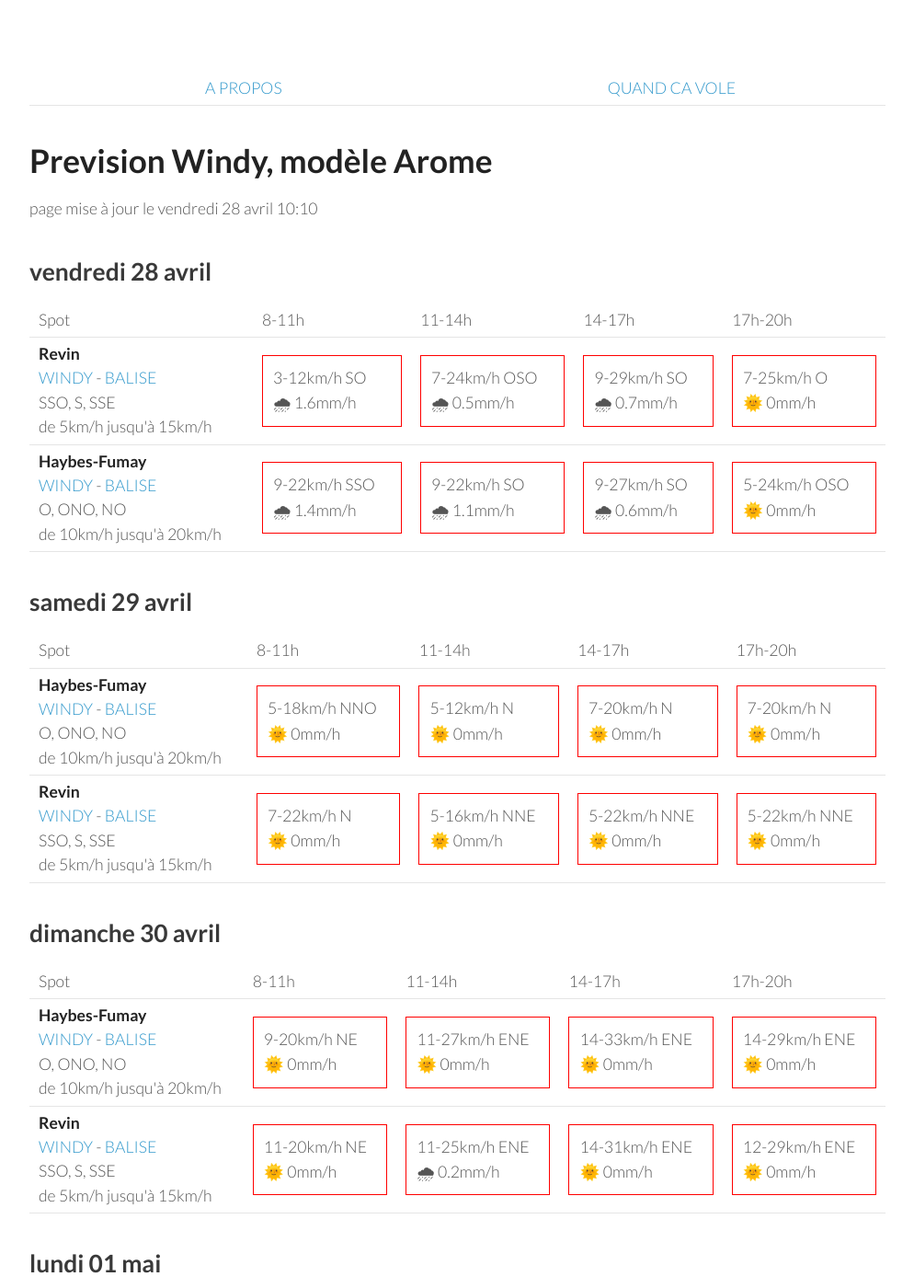
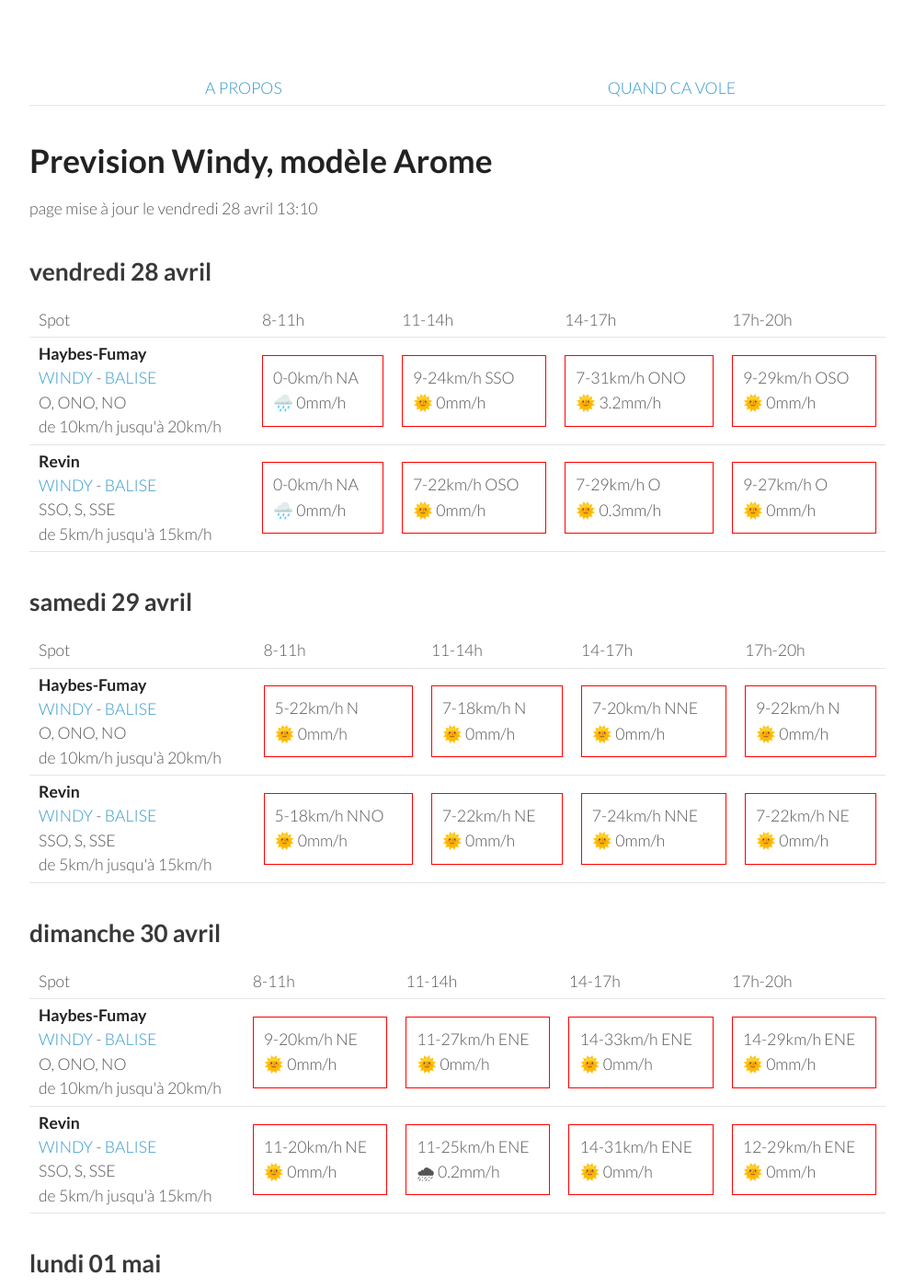
Before and after one commit to parapente-dans-le-nord/parapente-dans-le-nord.github.io, a Jekyll site: the page built from ardennes.markdown, in a window 1280 px wide and 1400 px high. Shown: the whole window at 92% size, without its empty margins (26-1020 px from the left). Built offline with Jekyll 4.4.1, drawn with Linux system fonts in a browser that asks for light colours.

Commit message:
update index.markdown

```diff
--- a/ardennes.markdown
+++ b/ardennes.markdown
@@ -7,7 +7,7 @@ title:  "Tous les spots"
 {: .links}
 
 # Prevision Windy, modèle Arome
-page mise à jour le vendredi 28 avril 10:10
+page mise à jour le vendredi 28 avril 13:10
 
 ## vendredi 28 avril
 
@@ -22,23 +22,21 @@ page mise à jour le vendredi 28 avril 10:10
       <td>17h-20h</td>
     </tr>
 <tr>
-        <td><strong>Revin</strong><br><a href="https://windy.com/49.948/4.625?49.543,4.625,8">WINDY</a> - <span class=""><a href="http://www.balisemeteo.com/balise.php?idBalise=5019">BALISE</a> </span><br> <span class="vent-favorable">SSO, S, SSE</span><br><span class="force-vent">de 5km/h jusqu'à 15km/h</span> </td>
+        <td><strong>Haybes-Fumay</strong><br><a href="https://windy.com/49.998/4.715?49.913,4.738,10">WINDY</a> - <span class=""><a href="http://www.balisemeteo.com/balise.php?idBalise=104">BALISE</a> </span><br> <span class="vent-favorable">O, ONO, NO</span><br><span class="force-vent">de 10km/h jusqu'à 20km/h</span> </td>
 
-            <td><div class="not-flyable"><p>3-12km/h SO</p><p>🌧 1.6mm/h</p></div></td>
-            <td><div class="not-flyable"><p>7-24km/h OSO</p><p>🌧 0.5mm/h</p></div></td>
-            <td><div class="not-flyable"><p>9-29km/h SO</p><p>🌧 0.7mm/h</p></div></td>
-            <td><div class="not-flyable"><p>7-25km/h O</p><p>🌞 0mm/h</p></div></td>
-
+            <td><div class="not-flyable"><p>0-0km/h NA</p><p>🌧️ 0mm/h</p></div></td>
+            <td><div class="not-flyable"><p>9-24km/h SSO</p><p>🌞 0mm/h</p></div></td>
+            <td><div class="not-flyable"><p>7-31km/h ONO</p><p>🌞 3.2mm/h</p></div></td>
+            <td><div class="not-flyable"><p>9-29km/h OSO</p><p>🌞 0mm/h</p></div></td>
 
     </tr>
 <tr>
-        <td><strong>Haybes-Fumay</strong><br><a href="https://windy.com/49.998/4.715?49.913,4.738,10">WINDY</a> - <span class=""><a href="http://www.balisemeteo.com/balise.php?idBalise=104">BALISE</a> </span><br> <span class="vent-favorable">O, ONO, NO</span><br><span class="force-vent">de 10km/h jusqu'à 20km/h</span> </td>
+        <td><strong>Revin</strong><br><a href="https://windy.com/49.948/4.625?49.543,4.625,8">WINDY</a> - <span class=""><a href="http://www.balisemeteo.com/balise.php?idBalise=5019">BALISE</a> </span><br> <span class="vent-favorable">SSO, S, SSE</span><br><span class="force-vent">de 5km/h jusqu'à 15km/h</span> </td>
 
-            <td><div class="not-flyable"><p>9-22km/h SSO</p><p>🌧 1.4mm/h</p></div></td>
-            <td><div class="not-flyable"><p>9-22km/h SO</p><p>🌧 1.1mm/h</p></div></td>
-            <td><div class="not-flyable"><p>9-27km/h SO</p><p>🌧 0.6mm/h</p></div></td>
-            <td><div class="not-flyable"><p>5-24km/h OSO</p><p>🌞 0mm/h</p></div></td>
-
+            <td><div class="not-flyable"><p>0-0km/h NA</p><p>🌧️ 0mm/h</p></div></td>
+            <td><div class="not-flyable"><p>7-22km/h OSO</p><p>🌞 0mm/h</p></div></td>
+            <td><div class="not-flyable"><p>7-29km/h O</p><p>🌞 0.3mm/h</p></div></td>
+            <td><div class="not-flyable"><p>9-27km/h O</p><p>🌞 0mm/h</p></div></td>
 
     </tr>
 
@@ -60,20 +58,20 @@ page mise à jour le vendredi 28 avril 10:10
 <tr>
         <td><strong>Haybes-Fumay</strong><br><a href="https://windy.com/49.998/4.715?49.913,4.738,10">WINDY</a> - <span class=""><a href="http://www.balisemeteo.com/balise.php?idBalise=104">BALISE</a> </span><br> <span class="vent-favorable">O, ONO, NO</span><br><span class="force-vent">de 10km/h jusqu'à 20km/h</span> </td>
 
-            <td><div class="not-flyable"><p>5-18km/h NNO</p><p>🌞 0mm/h</p></div></td>
-            <td><div class="not-flyable"><p>5-12km/h N</p><p>🌞 0mm/h</p></div></td>
-            <td><div class="not-flyable"><p>7-20km/h N</p><p>🌞 0mm/h</p></div></td>
-            <td><div class="not-flyable"><p>7-20km/h N</p><p>🌞 0mm/h</p></div></td>
+            <td><div class="not-flyable"><p>5-22km/h N</p><p>🌞 0mm/h</p></div></td>
+            <td><div class="not-flyable"><p>7-18km/h N</p><p>🌞 0mm/h</p></div></td>
+            <td><div class="not-flyable"><p>7-20km/h NNE</p><p>🌞 0mm/h</p></div></td>
+            <td><div class="not-flyable"><p>9-22km/h N</p><p>🌞 0mm/h</p></div></td>
 
 
     </tr>
 <tr>
         <td><strong>Revin</strong><br><a href="https://windy.com/49.948/4.625?49.543,4.625,8">WINDY</a> - <span class=""><a href="http://www.balisemeteo.com/balise.php?idBalise=5019">BALISE</a> </span><br> <span class="vent-favorable">SSO, S, SSE</span><br><span class="force-vent">de 5km/h jusqu'à 15km/h</span> </td>
 
-            <td><div class="not-flyable"><p>7-22km/h N</p><p>🌞 0mm/h</p></div></td>
-            <td><div class="not-flyable"><p>5-16km/h NNE</p><p>🌞 0mm/h</p></div></td>
-            <td><div class="not-flyable"><p>5-22km/h NNE</p><p>🌞 0mm/h</p></div></td>
-            <td><div class="not-flyable"><p>5-22km/h NNE</p><p>🌞 0mm/h</p></div></td>
+            <td><div class="not-flyable"><p>5-18km/h NNO</p><p>🌞 0mm/h</p></div></td>
+            <td><div class="not-flyable"><p>7-22km/h NE</p><p>🌞 0mm/h</p></div></td>
+            <td><div class="not-flyable"><p>7-24km/h NNE</p><p>🌞 0mm/h</p></div></td>
+            <td><div class="not-flyable"><p>7-22km/h NE</p><p>🌞 0mm/h</p></div></td>
 
 
     </tr>
```
